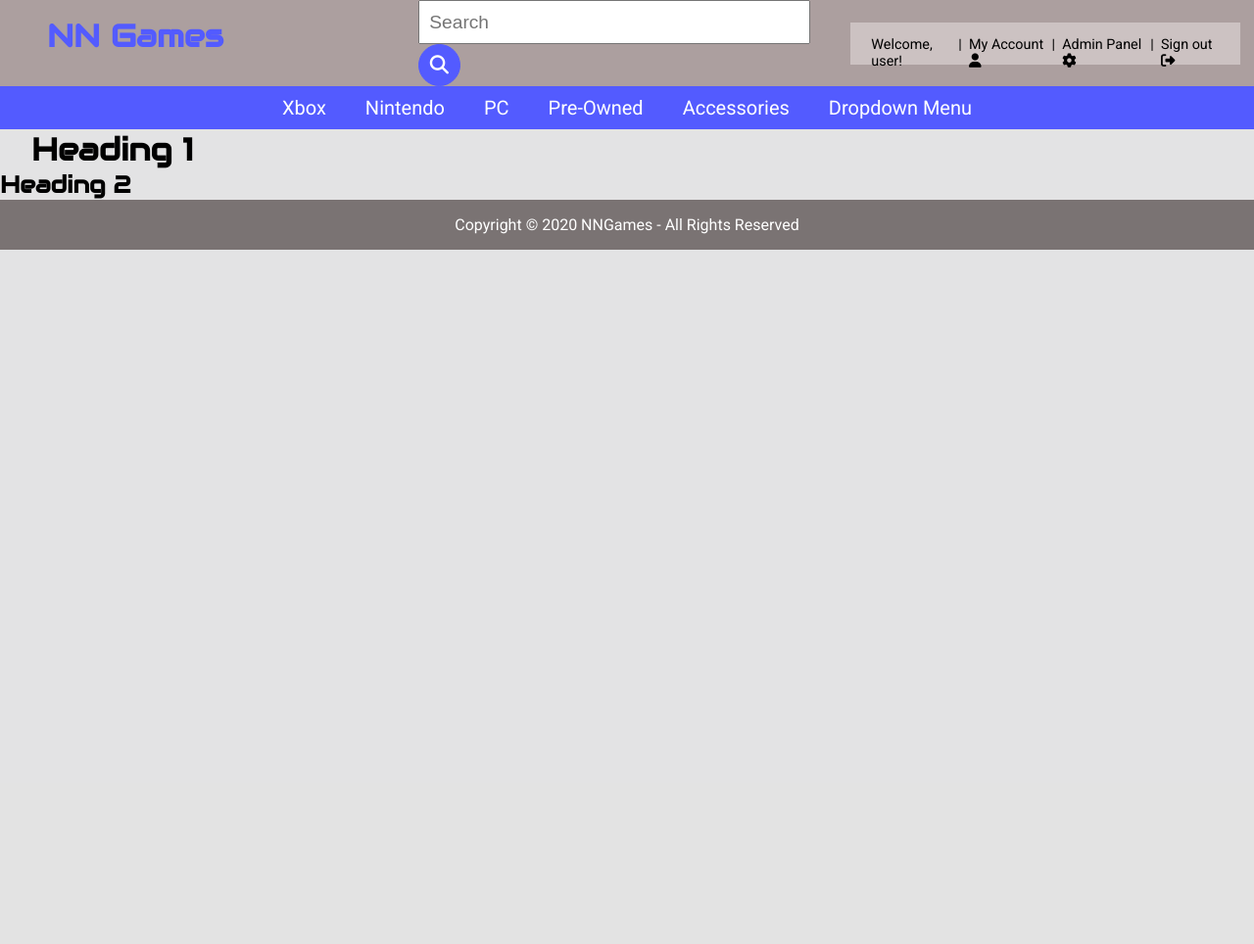
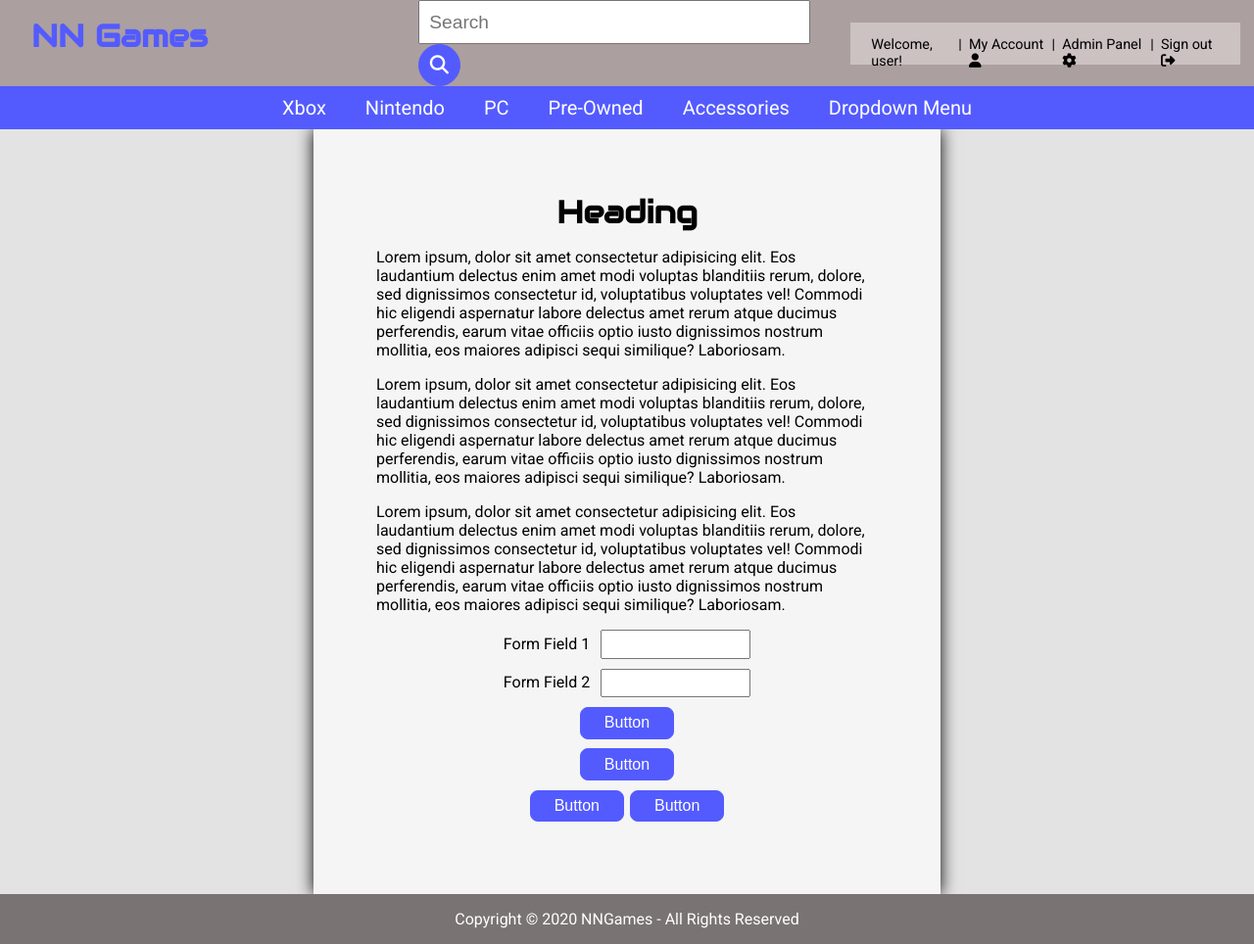
Before and after one commit to cleanycloth/csy2027, a PHP site: page /page.php in a window 1280 px wide. Shown: the whole page at 98% size. Before the commit the page ends 255 px from the top, so only its background shows below. Run offline with PHP 8.4, Linux system fonts and the light colour scheme; some libraries are stand-ins or nearby versions.

Commit message:
Continuing to work on styling for page elements. Started styling forms.

```diff
--- a/public/page.php
+++ b/public/page.php
@@ -68,12 +68,28 @@
         <!-- Main -->
         <main class="site-main">
             <div class="content">
-                    <h1>Heading 1</h1>
-                    <h2>Heading 2</h2>
-                    <h3></h3>
-                    <h4></h4>
-                    <h5></h5>
-                    <h6></h6>
+                <h1>Heading</h1>
+                <p>Lorem ipsum, dolor sit amet consectetur adipisicing elit. Eos laudantium delectus enim amet modi voluptas blanditiis rerum, dolore, sed dignissimos consectetur id, voluptatibus voluptates vel! Commodi hic eligendi aspernatur labore delectus amet rerum atque ducimus perferendis, earum vitae officiis optio iusto dignissimos nostrum mollitia, eos maiores adipisci sequi similique? Laboriosam.</p>
+                <p>Lorem ipsum, dolor sit amet consectetur adipisicing elit. Eos laudantium delectus enim amet modi voluptas blanditiis rerum, dolore, sed dignissimos consectetur id, voluptatibus voluptates vel! Commodi hic eligendi aspernatur labore delectus amet rerum atque ducimus perferendis, earum vitae officiis optio iusto dignissimos nostrum mollitia, eos maiores adipisci sequi similique? Laboriosam.</p>
+                <p>Lorem ipsum, dolor sit amet consectetur adipisicing elit. Eos laudantium delectus enim amet modi voluptas blanditiis rerum, dolore, sed dignissimos consectetur id, voluptatibus voluptates vel! Commodi hic eligendi aspernatur labore delectus amet rerum atque ducimus perferendis, earum vitae officiis optio iusto dignissimos nostrum mollitia, eos maiores adipisci sequi similique? Laboriosam.</p>
+
+                <form action="" method="post">
+                    <div>
+                        <label for="form-field1">Form Field 1</label>
+                        <input type="text" name="form-field1">
+                    </div>
+                    <div>
+                        <label for="form-field2">Form Field 2</label>
+                        <input type="password" name="form-field2">
+                    </div>
+                    <input type="submit" name="submit" value="Button">
+                    <button>Button</button>
+
+                    <div class="buttons">
+                        <button>Button</button>
+                        <button>Button</button>
+                    </div>
+                </form>
             </div>
         </main>
 
--- a/public/styles/style.css
+++ b/public/styles/style.css
@@ -6,11 +6,15 @@
 }
 
 html {
-    background-color: #E3E3E4
+    background-color: #E3E3E4;
 }
 
 h1 {
     margin-left: 1em;
+}
+
+body {
+    position: relative;
 }
 
 /* Header */
@@ -20,12 +24,15 @@ header {
     grid-template-columns: 1fr 1fr 1fr;
     grid-template-rows: 1fr;
     text-decoration: none;
+    position: relative;
+    z-index: 1;
 }
 
 /* Header - Logo */
 header .logo {
-    padding: 1em 0;
-    margin-left: 1em;
+    padding: 1rem 0;
+    /*margin-left: 1em;*/
+    width: max-content;
 }
 header .logo a {
     color: #535BFF;
@@ -33,7 +40,7 @@ header .logo a {
 }
 /* Header - Search Bar */
 header .search {
-    margin: auto 1em auto 0;
+    margin: auto 1rem auto 0;
     justify-self: center;
 }
 header .search input[type=search] {
@@ -66,7 +73,7 @@ header .user-options {
     margin: auto 1em auto 1em;
     height: 3em;
     justify-self: end;
-    font-size: 0.9em;
+    font-size: 0.9rem;
 }
 header .user-options ul {
     display: flex;
@@ -90,6 +97,8 @@ header .user-options ul li a:hover {
 /* Navigiation Bar */
 nav {
     background-color: #535BFF;
+    position: relative;
+    z-index: 1;
 }
 /* Navigation Bar - Items */
 nav ul {
@@ -134,7 +143,6 @@ nav ul .dropdown:hover ul {
     top: 100%;
     width: 100%;
     background-color: rgb(154, 159, 255);
-    z-index: 1;
 }
 nav ul .dropdown:hover ul li a:hover {
     background-color: rgb(175, 179, 255);
@@ -145,8 +153,12 @@ nav ul .dropdown:hover ul li a:active {
 
 /* Main */
 /* Main - Carousels */
+.site-main {
+    position: relative;
+    z-index: 0;
+}
 .site-main .main-carousel {
-    margin-bottom: 4em;
+    margin-bottom: 4rem;
 }
 .site-main .main-carousel div img {
     width: 100%;
@@ -157,8 +169,8 @@ nav ul .dropdown:hover ul li a:active {
     background-color: rgb(240, 238, 238);
     color: black;
     font-weight: bold;
-    font-size: 1.2em;
-    padding: 0.4em;
+    font-size: 1.2rem;
+    padding: 0.4rem;
 }
 .site-main .main-carousel div a {
     text-decoration: none;
@@ -166,11 +178,11 @@ nav ul .dropdown:hover ul li a:active {
 
 .site-main .product-carousel {
     width: 50%;
-    margin: 0 auto 4em auto;
+    margin: 0 auto 4rem auto;
     text-align: center;
 }
 .site-main .product-carousel p {
-    margin-top: 0.5em;
+    margin-top: 0.5rem;
     color: black;
 }
 .site-main .product-carousel a {
@@ -182,7 +194,7 @@ nav ul .dropdown:hover ul li a:active {
     display: grid;
     grid-template-columns: 1fr 1fr 1fr;
     grid-template-rows: 1fr;
-    margin: 1em auto;
+    margin: 1em auto 4em auto;
     width: 70%;
 }
 .site-main .featured .featured-item {
@@ -218,6 +230,68 @@ nav ul .dropdown:hover ul li a:active {
     border-color: #727272;
 }
 
+.site-main .content {
+    height: 100%;
+    width: 50%;
+    padding: 4rem;
+    background-color: rgb(245, 245, 245);
+    margin: 0 auto;
+    box-shadow: 0 0 1em black;
+}
+.site-main .content h1 {
+    margin-left: 0;
+    margin-bottom: 1rem;
+    text-align: center;
+}
+.site-main .content p {
+    margin-bottom: 1rem;
+}
+.site-main form {
+    margin: 0 auto;
+}
+.site-main form div {
+    width: max-content;
+    display: block;
+}
+.site-main form div, .site-main form input[type=submit], .site-main form button {
+    margin: 0 auto 0.6em auto;
+}
+.site-main form label {
+    margin-right: 0.4em;
+}
+.site-main form input[type=text], .site-main form input[type=password] {
+    padding: 0.4em;
+    width: 12vw;
+}
+.site-main form input[type=submit], .site-main form button {
+    display: block;
+    text-align: center;
+    background-color: #535BFF;
+    color: white;
+    border: none;
+    font-size: 1em;
+    padding: 0.4em;
+    width: 6em;
+    border: 1px solid #535BFF;
+    border-radius: 8px;
+    transition-duration: 0.1s;
+    cursor: pointer;
+}
+.site-main form input[type=submit]:hover, .site-main form button:hover {
+    background-color: rgb(83, 114, 255);
+}
+.site-main form input[type=submit]:active, .site-main form button:active {
+    background-color: rgb(77, 85, 241);
+}
+.site-main form .buttons {
+    display: flex;
+    flex-direction: row;
+}
+.site-main form .buttons input[type=submit], .site-main form .buttons button {
+    margin: 0 0.2em;
+}
+
+
 /* Product */
 .productsec {
     display : flex;
@@ -232,6 +306,7 @@ footer {
     color: white;
     text-align: center;
     padding: 1em;
+    position: relative;
 }
 
 /* Sliick Slider */
@@ -258,16 +333,16 @@ body::-webkit-scrollbar-track {
     box-shadow: inset 0 0 2px;
 }
 body::-webkit-scrollbar-thumb:vertical {
-    /* background-color: #535BFF; */
     /* Gradient generated at: https://cssgradient.io/ */
     background: linear-gradient(0deg, rgba(83,91,255,1) 0%, rgba(124,129,242,1) 50%, rgba(83,91,255,1) 100%);
     border: 1px solid rgb(98, 106, 253);
     border-radius: 8px;
 }
 body::-webkit-scrollbar-thumb:horizontal {
-    /* background-color: #535BFF; */
     /* Gradient generated at: https://cssgradient.io/ */
     background: linear-gradient(90deg, rgba(83,91,255,1) 0%, rgba(124,129,242,1) 50%, rgba(83,91,255,1) 100%);
     border: 1px solid rgb(98, 106, 253);
     border-radius: 8px;
 }
+
+/* Mobile Layout */
```
